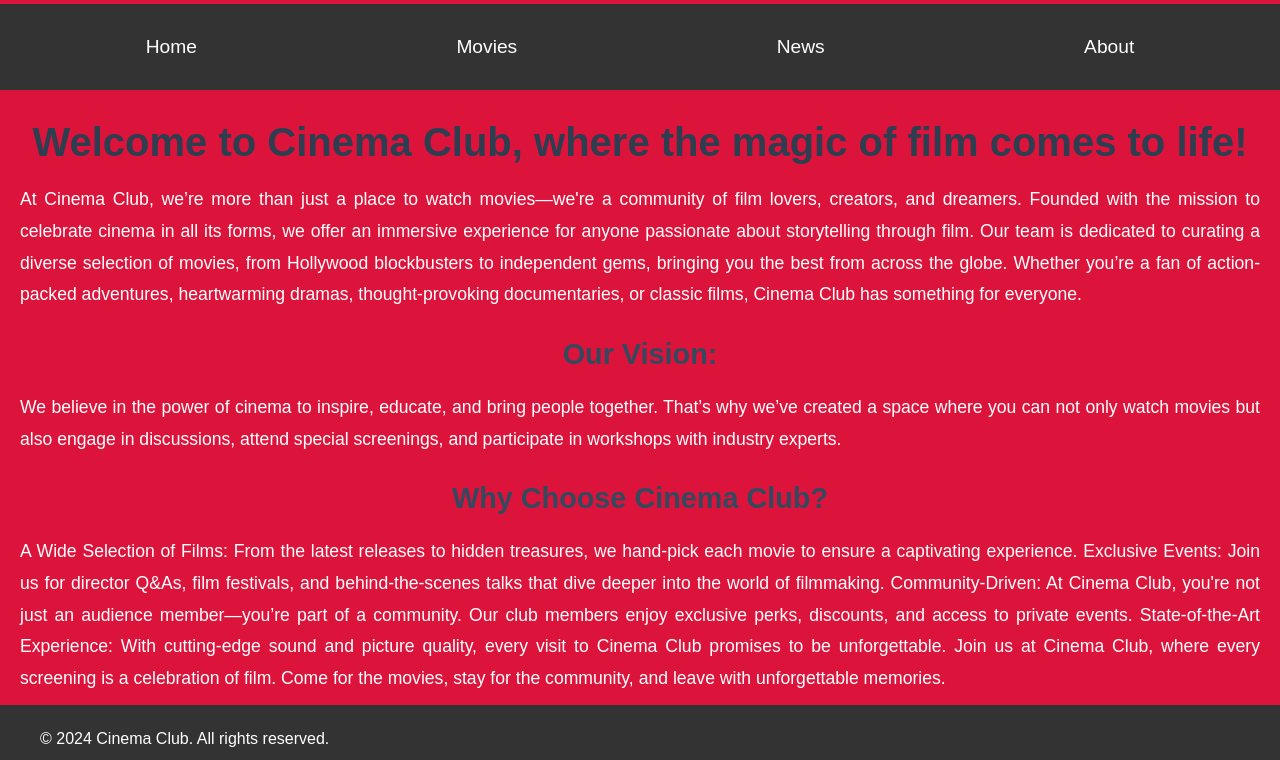
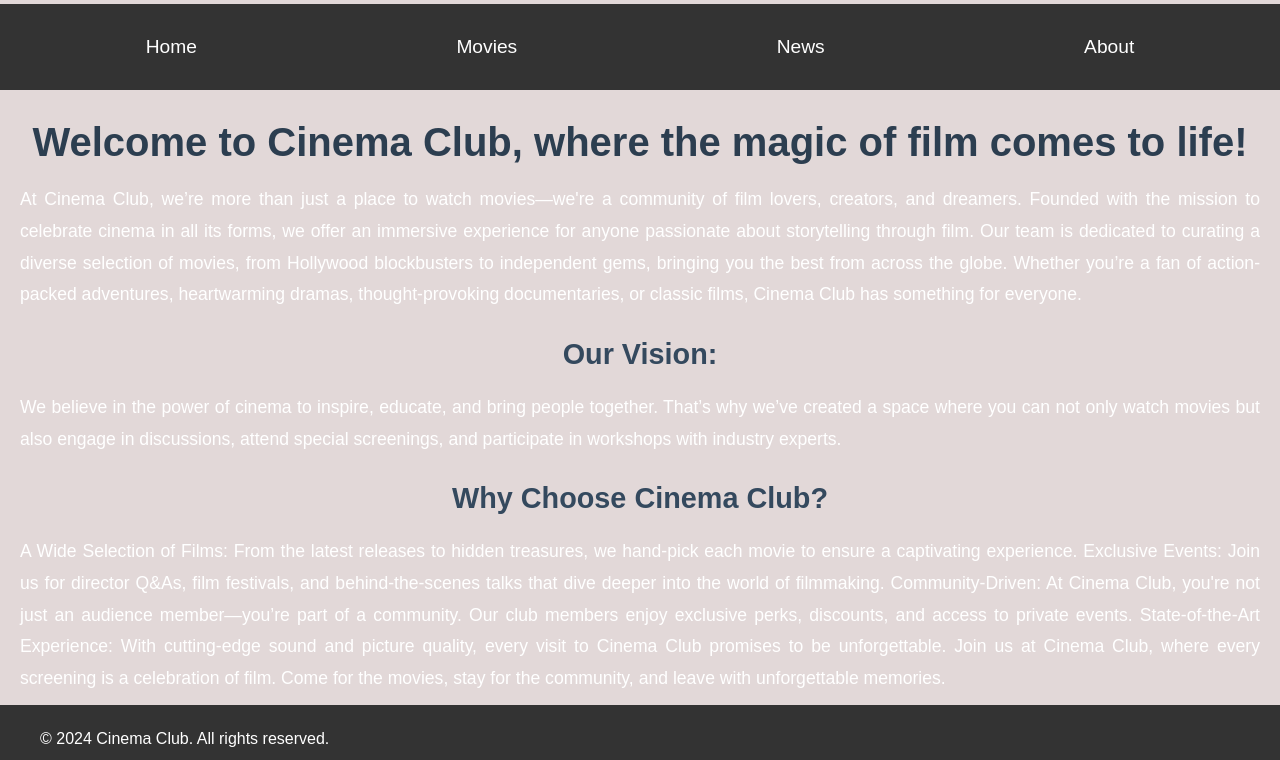
Before and after one commit to Pablo-Andrada/FullStackProyect, a website built with webpack: page front/pages/about.html in a window 1280 px wide. Shown: the part 228-988 px from the top of the page. Built offline with nearby package versions, Linux system fonts and the light colour scheme; no server answers.

Commit message:
modificando colores

```diff
--- a/front/styles/index.css
+++ b/front/styles/index.css
@@ -1,5 +1,5 @@
 body{
-    background-color: crimson;
+    background-color: rgb(26, 24, 25);
 }
 /* General navbar styles */
 nav {
@@ -51,7 +51,7 @@ nav ul li a {
   }
 
   nav ul li a:hover {
-    background-color: #007bff;
+    background-color: #043364;
     color: #fff;
   }
   @media (max-width: 600px) {
--- a/front/styles/style.css
+++ b/front/styles/style.css
@@ -3,7 +3,7 @@ body {
     font-family: 'Arial', sans-serif;
     line-height: 1.6;
     color: #333;
-    background-color: crimson;
+    background-color: rgb(226, 216, 216);
     margin: 0;
     padding: 0;
 }
```
